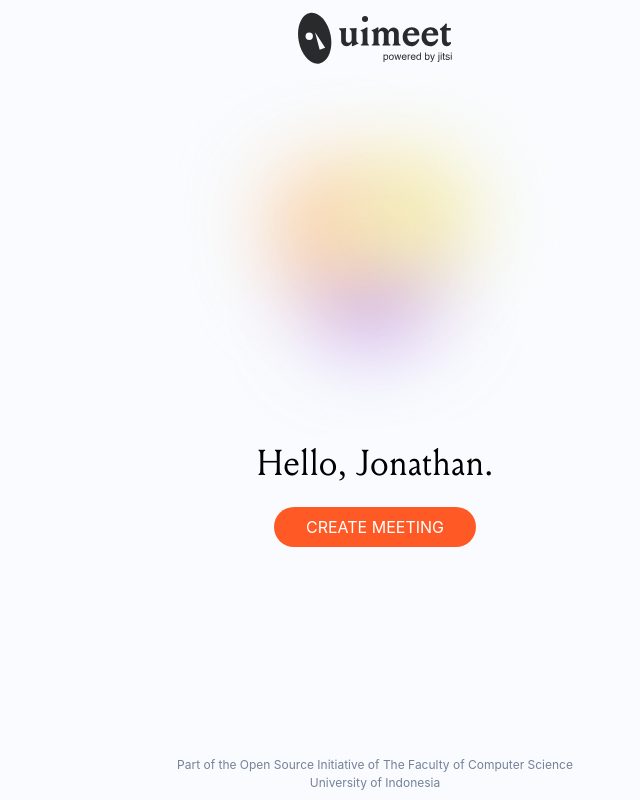
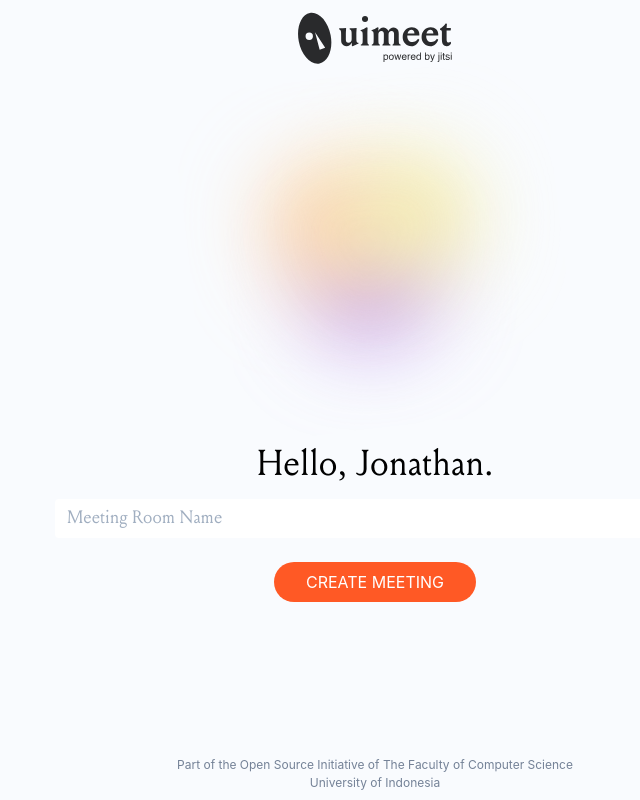
Before and after one commit to jonathanfilbert/ossd-robin, a Next.js app: page /meet in a window 1280 px wide. Shown: the whole page, without its empty margins (265-905 px from the left). Built offline with nearby package versions, Linux system fonts and the light colour scheme.

Commit message:
feat: iframe initialized done

```diff
--- a/package.json
+++ b/package.json
@@ -4,8 +4,8 @@
   "private": true,
   "scripts": {
     "dev": "next dev",
-    "build": "next build",
-    "start": "next start"
+    "start": "next start",
+    "build": "next build && next export"
   },
   "dependencies": {
     "next": "9.5.5",
--- a/pages/meet.tsx
+++ /dev/null
@@ -1,59 +0,0 @@
-import React from 'react';
-import Head from 'next/head';
-import styled from 'styled-components';
-import GradientAsset from './assets/GradientAsset';
-import MainLogo from './assets/MainLogo';
-import Button from '../components/Button';
-
-const Wrapper = styled.div`
-  background-color: #f9fbfe;
-
-  @keyframes breathe {
-    from {
-      opacity: 1;
-      transform: rotate(0deg);
-    }
-    to {
-      opacity: 0;
-      transform: rotate(360deg);
-    }
-  }
-
-  .spin-slowly {
-    animation: breathe 3s ease-in-out infinite;
-    animation-direction: alternate;
-  }
-`;
-
-const Index = () => {
-  return (
-    <Wrapper>
-      <Head>
-        <title>uimeet | Create Meeting</title>
-      </Head>
-      <div className="main__bold w-screen h-screen flex  flex-col">
-        <div className="w-100 h-12 md:h-16 flex flex-row justify-center  pt-3">
-          <MainLogo className=" max-h-full w-auto" />
-        </div>
-        <div className="w-100 flex flex-row items-center justify-center h-64 md:h-auto">
-          <GradientAsset className="max-h-full w-auto spin-slowly" />
-        </div>
-        <div className="w-100 flex flex-row justify-center main__normal text-3xl md:text-4xl text-center px-6 md:px-0 ">
-          Hello, Jonathan.
-        </div>
-        <div className="w-100 flex flex-row justify-center mt-4">
-          <Button onClick={() => null}>CREATE MEETING</Button>
-        </div>
-        <div className="main__text text-muted w-100 text-center absolute bottom-0 left-0 right-0 pb-2 text-xs px-2">
-          <div>
-            Part of the Open Source Initiative of The Faculty of Computer
-            Science
-          </div>
-          <div>University of Indonesia</div>
-        </div>
-      </div>
-    </Wrapper>
-  );
-};
-
-export default Index;
--- /dev/null
+++ b/pages/meet/[id].tsx
@@ -0,0 +1,59 @@
+import React, { useEffect, useState } from 'react';
+import { useRouter } from 'next/router';
+import Head from 'next/head';
+import MainLogo from '../assets/MainLogo';
+
+const MeetWithIDPage = () => {
+  const router = useRouter();
+  const [loading, setLoading] = useState(true);
+  const { id } = router.query;
+  function startConference() {
+    try {
+      const domain = 'jitsi-editreadmedapatbaju.cs.ui.ac.id/';
+      const options = {
+        roomName: `${id}`,
+        height: '100%',
+        parentNode: document.getElementById('jitsi-container'),
+        interfaceConfigOverwrite: {
+          filmStripOnly: false,
+          SHOW_JITSI_WATERMARK: false,
+        },
+        configOverwrite: {
+          disableSimulcast: false,
+        },
+        userInfo: {
+          email: 'jonathan.filbert81@ui.ac.id',
+          displayName: 'Jonathan Filbert',
+        },
+      };
+
+      const api = new JitsiMeetExternalAPI(domain, options);
+      api.addEventListener('videoConferenceJoined', () => {
+        console.log('Local User Joined');
+        setLoading(false);
+        api.executeCommand('displayName', 'Jonathan Filbert');
+      });
+    } catch (error) {
+      console.error('Failed to load Jitsi API', error);
+    }
+  }
+
+  useEffect(() => {
+    // verify the JitsiMeetExternalAPI constructor is added to the global..
+    if (window.JitsiMeetExternalAPI) startConference();
+    else alert('Jitsi Meet API script not loaded');
+  }, []);
+
+  return (
+    <>
+      <Head>
+        <script src="https://meet.jit.si/external_api.js"></script>
+      </Head>
+      <div className=" w-screen h-screen">
+        <div id="jitsi-container" className="w-full h-full"></div>
+      </div>
+    </>
+  );
+};
+
+export default MeetWithIDPage;
--- /dev/null
+++ b/pages/meet/index.tsx
@@ -0,0 +1,82 @@
+import React, { useState } from 'react';
+import Head from 'next/head';
+import styled from 'styled-components';
+import GradientAsset from '../assets/GradientAsset';
+import MainLogo from '../assets/MainLogo';
+import Button from '../../components/Button';
+import { useRouter } from 'next/router';
+import Link from 'next/link';
+
+const Wrapper = styled.div`
+  background-color: #f9fbfe;
+
+  @keyframes breathe {
+    from {
+      opacity: 1;
+      transform: rotate(0deg);
+    }
+    to {
+      opacity: 0;
+      transform: rotate(360deg);
+    }
+  }
+
+  .spin-slowly {
+    animation: breathe 3s ease-in-out infinite;
+    animation-direction: alternate;
+  }
+`;
+
+const Index = () => {
+  const [roomName, setRoomName] = useState('');
+  const router = useRouter();
+  const handleCreateMeeting = () => {
+    if (roomName.split(' ').length > 1) {
+      const formattedRoomName = roomName.split(' ').join('-');
+      router.push(`/meet/${formattedRoomName}`);
+    } else {
+      router.push(`/meet/${roomName}`);
+    }
+  };
+  return (
+    <Wrapper>
+      <Head>
+        <title>uimeet | Create Meeting</title>
+      </Head>
+      <div className="main__bold w-screen h-screen flex  flex-col">
+        <div className="w-100 h-12 md:h-16 flex flex-row justify-center  pt-3">
+          <Link href="/">
+            <MainLogo className=" max-h-full w-auto" />
+          </Link>
+        </div>
+        <div className="w-100 flex flex-row items-center justify-center h-64 md:h-auto">
+          <GradientAsset className="max-h-full w-auto spin-slowly" />
+        </div>
+        <div className="w-100 flex flex-row justify-center main__normal text-3xl md:text-4xl text-center px-6 md:px-0 ">
+          Hello, Jonathan.
+        </div>
+        <div className="w-100 flex flex-row justify-center main__normal text-3xl md:text-4xl text-center px-6 md:px-0 my-2 ">
+          <input
+            className="appearance-none rounded w-full md:w-1/2 py-2 px-3 text-muted leading-tight text-lg focus:shadow-md focus:outline-none"
+            type="text"
+            placeholder="Meeting Room Name"
+            value={roomName}
+            onChange={(e) => setRoomName(e.target.value)}
+          />
+        </div>
+        <div className="w-100 flex flex-row justify-center mt-4">
+          <Button onClick={() => handleCreateMeeting()}>CREATE MEETING</Button>
+        </div>
+        <div className="main__text text-muted w-100 text-center absolute bottom-0 left-0 right-0 pb-2 text-xs px-2">
+          <div>
+            Part of the Open Source Initiative of The Faculty of Computer
+            Science
+          </div>
+          <div>University of Indonesia</div>
+        </div>
+      </div>
+    </Wrapper>
+  );
+};
+
+export default Index;
```
Also changed, not shown: 13 other files (tests, documents, lock files or other folders).
